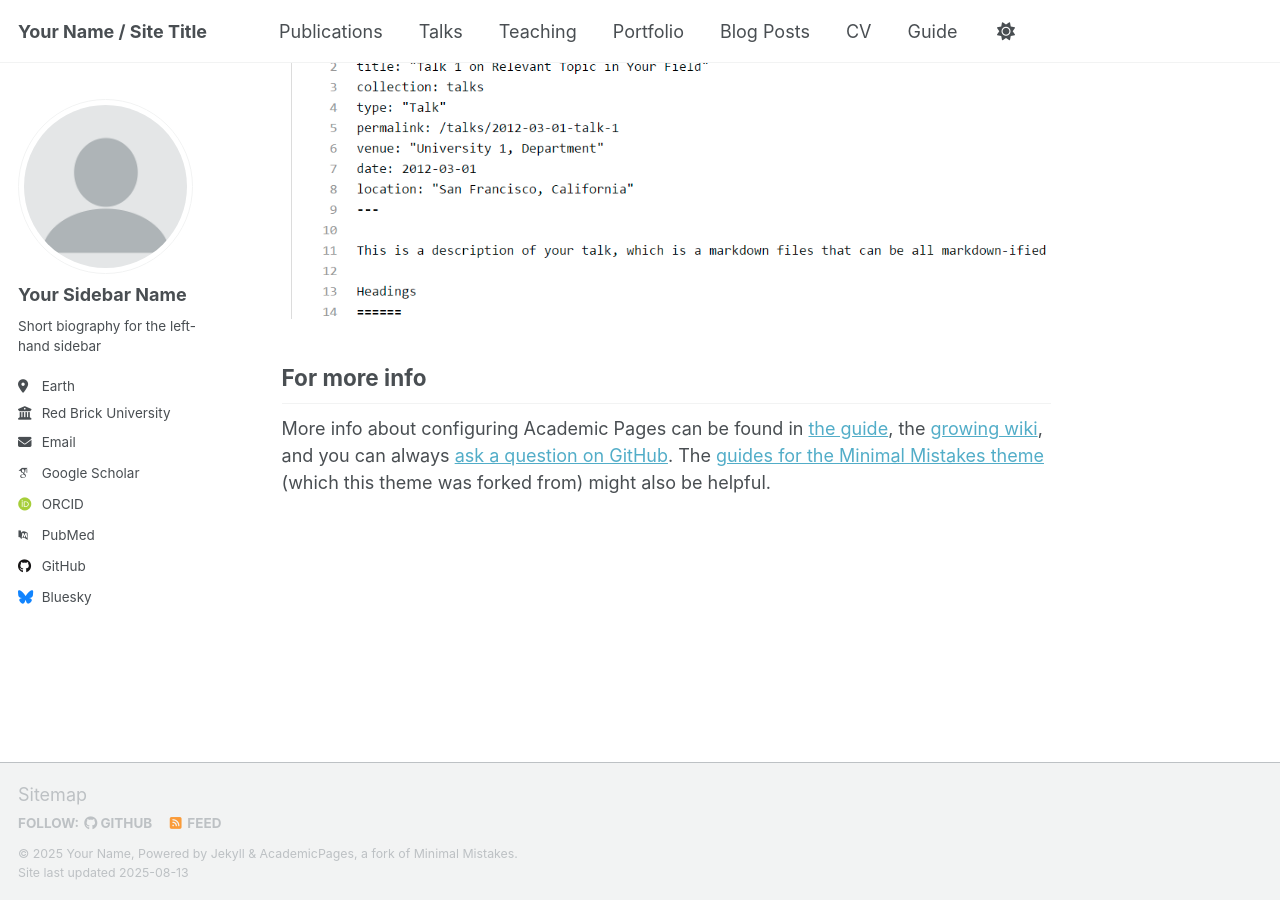
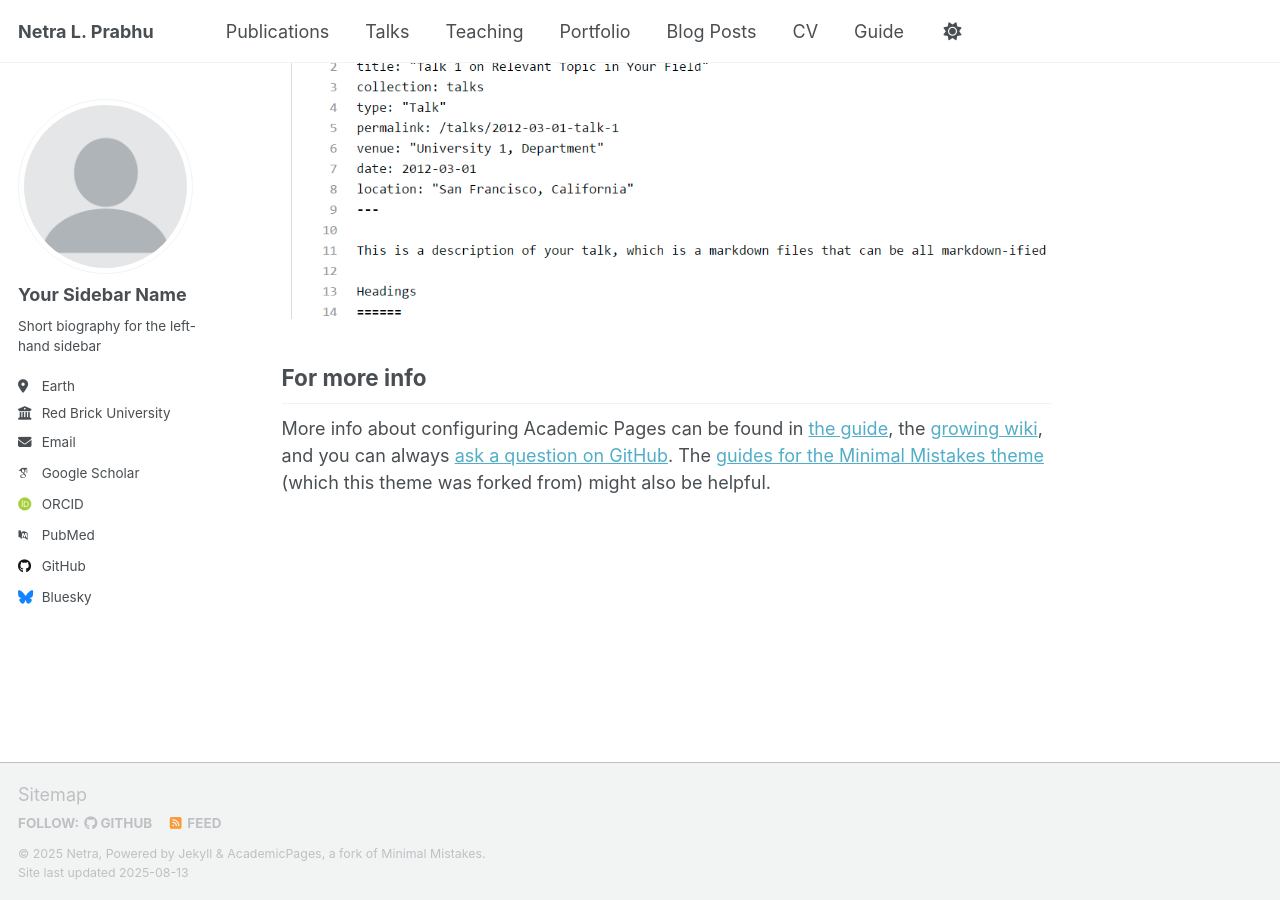
Before and after one commit to netra-prabhu/netra-prabhu.github.io, a Jekyll site: the page built from _pages/about.md, in a window 1280 px wide and 900 px high, scrolled down 2880 px. Built offline with Jekyll 4.4.1, drawn with Linux system fonts in a browser that asks for light colours; some web fonts are replaced; a script that is not in the unit is left out.

Commit message:
Update _config.yml

```diff
--- a/_config.yml
+++ b/_config.yml
@@ -9,11 +9,11 @@
 # Basic Site Settings
 locale                   : "en-US"
 site_theme               : "default" # Currently available options are "default", "air"
-title                    : "Your Name / Site Title"
+title                    : "Netra L. Prabhu"
 title_separator          : "-"
-name                     : &name "Your Name"
+name                     : &name "Netra"
 description              : &description "personal description"
-url                      : https://academicpages.github.io # the base hostname & protocol for your site e.g. "https://[your GitHub username].github.io" or if you already have some other page hosted on Github then use "https://[your GitHub username].github.io/[Your Repo Name]"
+url                      : https://netra-prabhu.github.io/
 baseurl                  : "" # the subpath of your site, e.g. "/blog"
 repository               : "academicpages/academicpages.github.io"
 
```
